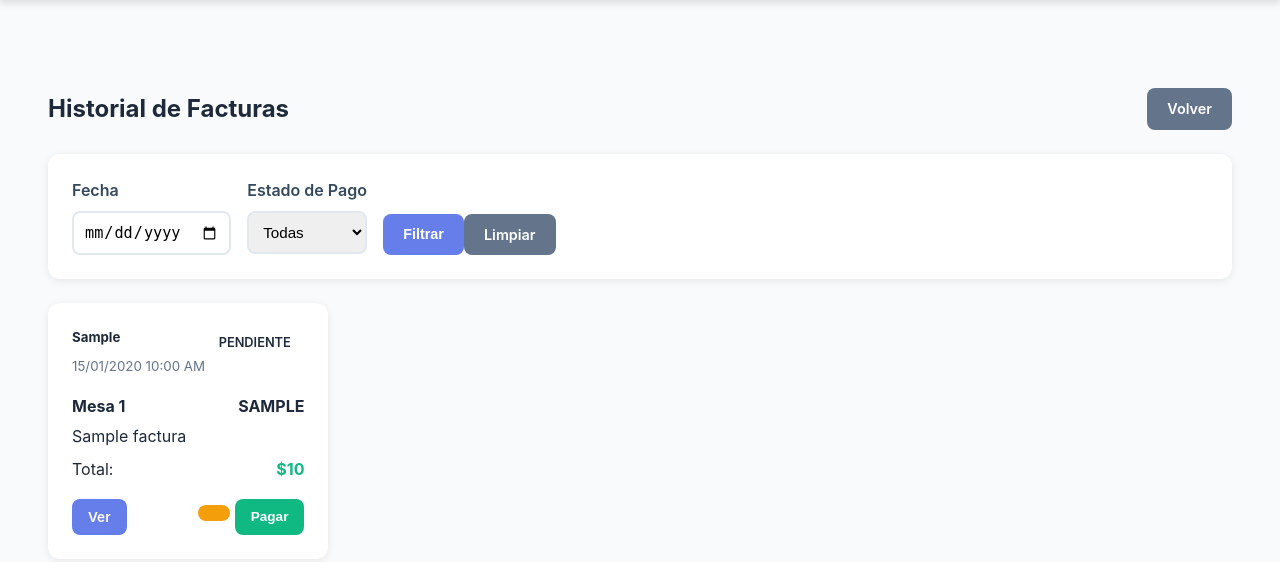
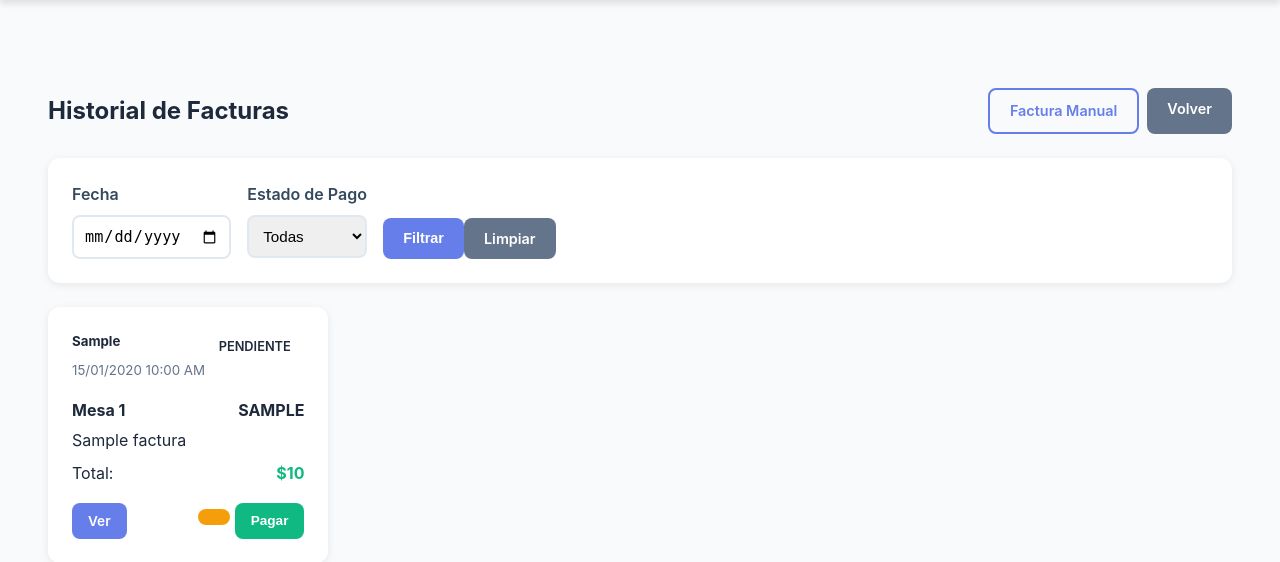
Before and after one commit to vallejoj645/Punto-saludable, a Flask app: page /facturas in a window 1280 px wide. Shown: the part 71-633 px from the top of the page. Run offline with Flask 3, Linux system fonts and the light colour scheme; a user stored in the database is signed in; tables that the repository leaves empty hold one stand-in row (values such as "Sample post").

Commit message:
Update lista_facturas.html

```diff
--- a/templates/lista_facturas.html
+++ b/templates/lista_facturas.html
@@ -4,11 +4,18 @@
 
 {% block content %}
 <div class="container-fluid mt-4">
-    <div class="d-flex justify-content-between align-items-center mb-4">
+        <div class="d-flex justify-content-between align-items-center mb-4">
         <h2><i class="fas fa-file-invoice-dollar"></i> Historial de Facturas</h2>
-        <a href="{{ url_for('dashboard') }}" class="btn btn-secondary">
-            <i class="fas fa-arrow-left"></i> Volver
-        </a>
+        <div class="d-flex gap-2">
+            {% if current_user.rol == 'admin' %}
+            <a href="{{ url_for('nueva_factura_manual') }}" class="btn btn-outline-primary">
+                <i class="fas fa-plus"></i> Factura Manual
+            </a>
+            {% endif %}
+            <a href="{{ url_for('dashboard') }}" class="btn btn-secondary">
+                <i class="fas fa-arrow-left"></i> Volver
+            </a>
+        </div>
     </div>
 
     <!-- Filtros -->
```
